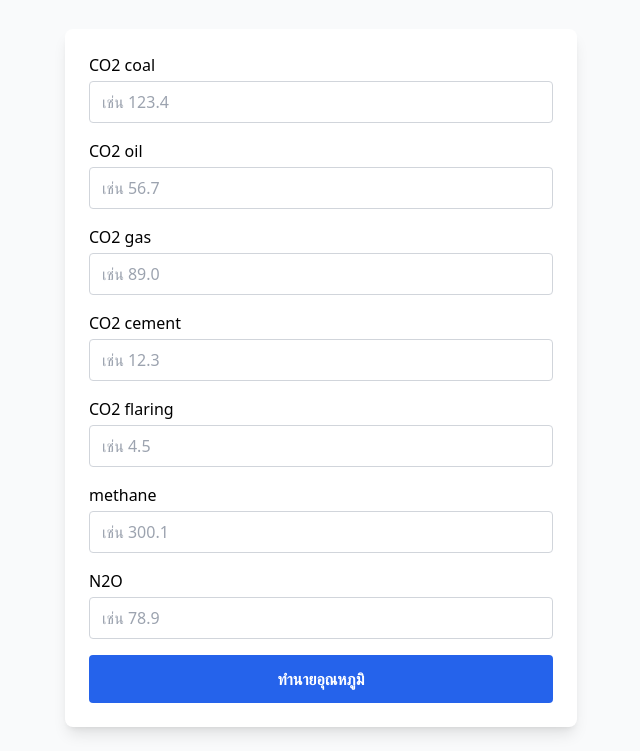
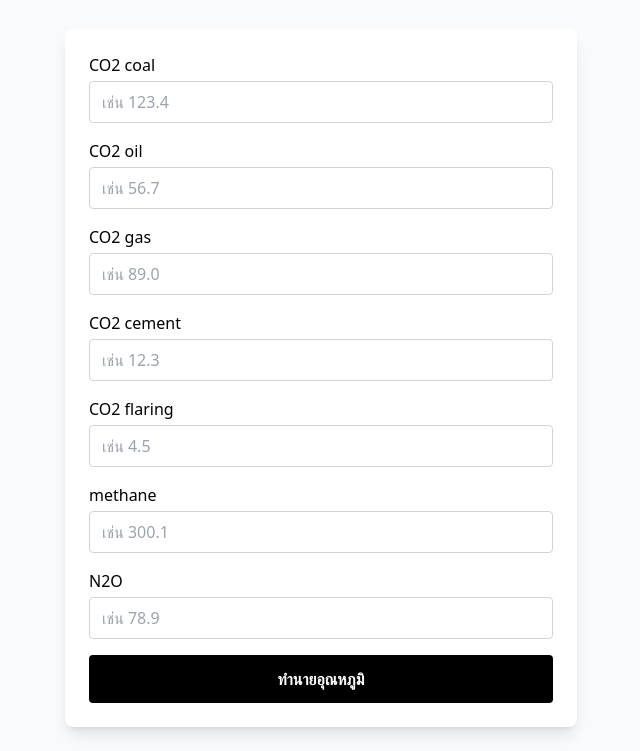
Before and after one commit to 67130045/global_surface_temperature, a plain HTML site: page web-site/index.html in a window 1280 px wide. Shown: the part 99-850 px from the top of the page, without its empty margins (319-959 px from the left). Drawn offline with nearby package versions, Linux system fonts and the light colour scheme.

Commit message:
Update index.html

```diff
--- a/web-site/index.html
+++ b/web-site/index.html
@@ -52,7 +52,7 @@
         <input type="number" step="any" id="N2O" name="N2O" required class="w-full border border-gray-300 rounded px-3 py-2 focus:outline-none focus:ring-2 focus:ring-blue-500" placeholder="เช่น 78.9" />
       </div>
 
-      <button type="submit" class="w-full bg-blue-600 text-white font-semibold py-3 rounded hover:bg-blue-700 transition">ทำนายอุณหภูมิ</button>
+      <button type="submit" class="w-full bg-black text-white font-semibold py-3 rounded hover:bg-gray-600 transition">ทำนายอุณหภูมิ</button>
 
     </form>
 
```
